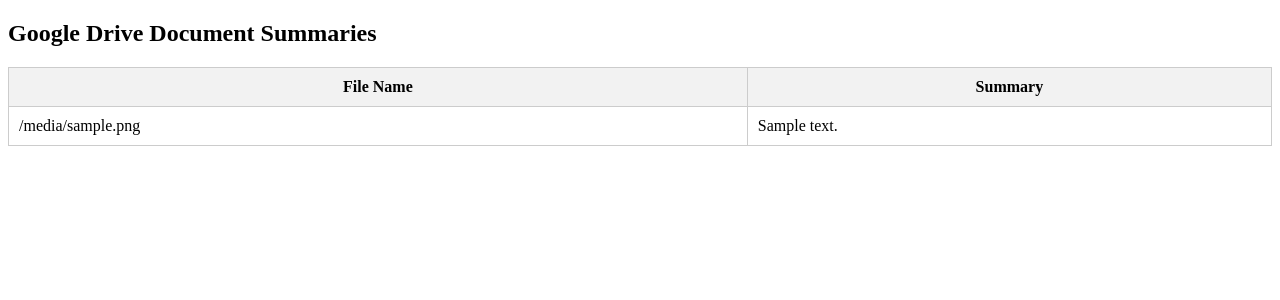
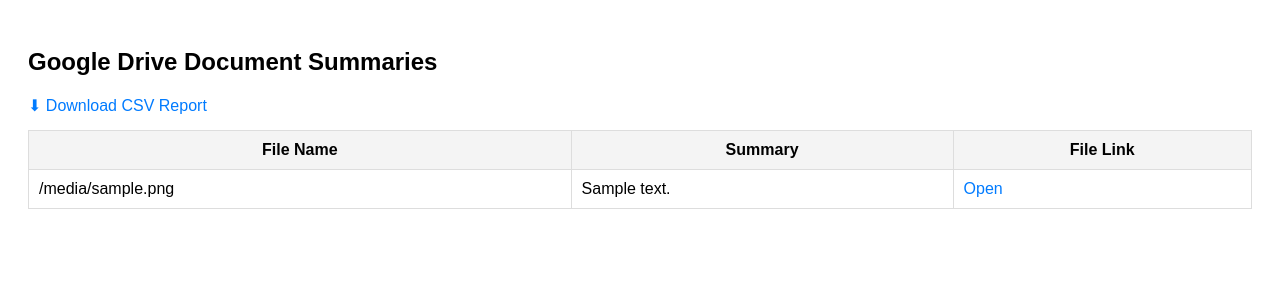
Before and after one commit to Dipta-novice/Google_drive_analyze, a FastAPI app: template templates/index.html in a window 1280 px wide. Shown: the top 300 px of the page. Run offline with FastAPI, Linux system fonts and the light colour scheme; the template is opened without the code that fills it: most values are stand-ins (such as "Sample title", 1, 10 or a date in 2020).

Commit message:
Finalize Drive integration, summarization, and UI output

```diff
--- a/app.py
+++ b/app.py
@@ -1,13 +1,16 @@
 from fastapi import FastAPI, Request
-from fastapi.responses import HTMLResponse
+from fastapi.responses import HTMLResponse, StreamingResponse
 from fastapi.templating import Jinja2Templates
+import csv
+import io
 
 from pipeline import run_pipeline
 
-FOLDER_ID = "1-TCeDyBi9jAte2WN0Gm3-9Il-_boD2bB"
+FOLDER_ID = "1LxALMQ2yyCDuzeSD9k_Zsxr3V_BRQP8E"
 
-app = FastAPI()
+app = FastAPI(title="Drive Analyzer")
 templates = Jinja2Templates(directory="templates")
+
 
 @app.get("/", response_class=HTMLResponse)
 def home(request: Request):
@@ -16,3 +19,32 @@ def home(request: Request):
         "index.html",
         {"request": request, "results": results}
     )
+
+
+@app.get("/download/csv")
+def download_csv():
+    results = run_pipeline(FOLDER_ID)
+
+    output = io.StringIO()
+    writer = csv.writer(output)
+    writer.writerow(["File Name", "Summary", "File Link"])
+
+    for item in results:
+        writer.writerow([
+            item["file_name"],
+            item["summary"],
+            item.get("file_link", "")
+        ])
+
+    output.seek(0)
+
+    return StreamingResponse(
+        output,
+        media_type="text/csv",
+        headers={"Content-Disposition": "attachment; filename=summaries.csv"}
+    )
+
+
+if __name__ == "__main__":
+    import uvicorn
+    uvicorn.run("app:app", host="127.0.0.1", port=8000, reload=True)
--- a/drive/auth.py
+++ b/drive/auth.py
@@ -5,7 +5,7 @@ SCOPES = ['https://www.googleapis.com/auth/drive.readonly']
 
 def get_drive_service():
     flow = InstalledAppFlow.from_client_secrets_file(
-        r'C:\Users\openweb\Desktop\Google drive analyzer\client_secret_322643603244-qk13vui8priua4u0ub19p3nnne0a4mua.apps.googleusercontent.json', SCOPES
+        r'C:\Users\Puspita Sinha\Desktop\Google_drive_analyze\client_secret.json', SCOPES
     )
     creds = flow.run_local_server(port=0)
     return build('drive', 'v3', credentials=creds)
--- a/summarizer/llm.py
+++ b/summarizer/llm.py
@@ -6,5 +6,5 @@ def get_llm():
     return ChatGoogleGenerativeAI(
         model="gemini-2.5-flash",
         temperature=0.3,
-        api_key=os.getenv("gemini"),
+        api_key=os.getenv("GOOGLE_API_KEY")
     )
--- a/templates/index.html
+++ b/templates/index.html
@@ -1,26 +1,59 @@
 <!DOCTYPE html>
 <html>
 <head>
-    <title>Document Summaries</title>
+    <title>Drive Document Summaries</title>
     <style>
-        table { width: 100%; border-collapse: collapse; }
-        th, td { border: 1px solid #ccc; padding: 10px; }
-        th { background-color: #f2f2f2; }
+        body {
+            font-family: Arial, sans-serif;
+            padding: 20px;
+        }
+        table {
+            border-collapse: collapse;
+            width: 100%;
+        }
+        th, td {
+            border: 1px solid #ddd;
+            padding: 10px;
+            vertical-align: top;
+        }
+        th {
+            background-color: #f4f4f4;
+        }
+        a {
+            color: #007bff;
+            text-decoration: none;
+        }
+        .download {
+            margin-bottom: 15px;
+        }
     </style>
 </head>
 <body>
 
 <h2>Google Drive Document Summaries</h2>
 
+<div class="download">
+    <a href="/download/csv">⬇ Download CSV Report</a>
+</div>
+
 <table>
     <tr>
         <th>File Name</th>
         <th>Summary</th>
+        <th>File Link</th>
     </tr>
-    {% for r in results %}
+
+    {% for item in results %}
     <tr>
-        <td>{{ r.file_name }}</td>
-        <td>{{ r.summary }}</td>
+        <td>{{ item.file_name }}</td>
+        <td>{{ item.summary }}</td>
+        <td>
+            {% if item.file_link %}
+                <a href="{{ item.file_link }}" target="_blank">Open</a>
+            {% else %}
+                N/A
+            {% endif %}
+        </td>
     </tr>
     {% endfor %}
 </table>
```
Also changed, not shown: 1 other file.
